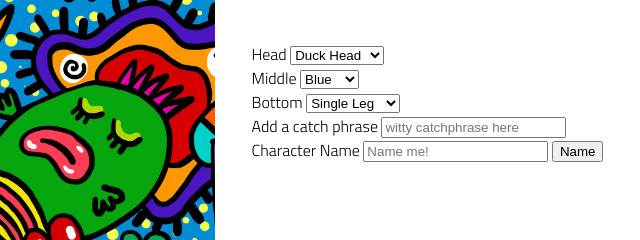
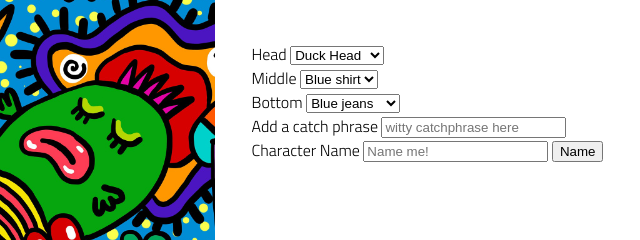
Before and after one commit to belliott15/half-baked-character-design, a plain HTML site: page index.html in a window 1280 px wide. Shown: the part 283-523 px from the top of the page, 0-640 px from the left. Drawn offline with Linux system fonts and the light colour scheme.

Commit message:
completed using array instead of hardcoded options

```diff
--- a/app.js
+++ b/app.js
@@ -120,10 +120,10 @@ function displayName() {
 //stretch goal #2 create arrays for head, middle and bottom
 let headArr = [{ display: 'Duck Head', value: '1' }, { display: 'Bird Head', value: '2' },
     { display: 'Horse Head', value: '3' }, { display: 'Dog Head', value: '4' }];
-// let middleArr = [{ display: 'Blue Middle', value: '1' }, { display: 'Fancy Middle', value: '2' },
-//     { display: 'Red Middle', value: '3' }, { display: 'Pink Middle', value: '4' }];
-// let bottomArr = [{ display: 'Blue pants', value: '1' }, { display: 'White Pants', value: '2' },
-//     { display: 'leg Pants', value: '3' }];
+let middleArr = [{ display: 'Blue shirt', value: 'blue' }, { display: 'Dress', value: 'dress' },
+    { display: 'Red Shirt', value: 'red' }, { display: 'Pink shirt', value: 'pink' }];
+let bottomArr = [{ display: 'Blue jeans', value: 'blue' }, { display: 'White Pants', value: 'white' },
+    { display: 'just a leg', value: 'leg' }];
 
 function createDropdown(){
     for (let head of headArr){
@@ -132,7 +132,18 @@ function createDropdown(){
         option.textContent = head.display;
         option.value = head.value;
     }
-
+    for (let middle of middleArr){
+        const option = document.createElement('option');
+        middleDropdown.append(option);
+        option.textContent = middle.display;
+        option.value = middle.value;
+    }
+    for (let bottom of bottomArr){
+        const option = document.createElement('option');
+        bottomDropdown.append(option);
+        option.textContent = bottom.display;
+        option.value = bottom.value;
+    }
 }
 
 createDropdown();
--- a/index.html
+++ b/index.html
@@ -28,18 +28,18 @@
                 <label>
                     Middle
                     <select id="middle-dropdown">
-                        <option value="blue">Blue</option>
+                        <!-- <option value="blue">Blue</option>
                         <option value="dress">Fancy</option>
                         <option value="pink">Pink</option>
-                        <option value="red">Red</option>
+                        <option value="red">Red</option> -->
                     </select>
                 </label>
                 <label>
                     Bottom
                     <select id="bottom-dropdown">
-                        <option value="leg">Single Leg</option>
+                        <!-- <option value="leg">Single Leg</option>
                         <option value="white">White Pants</option>
-                        <option value="blue">Blue Jeans</option>
+                        <option value="blue">Blue Jeans</option> -->
                     </select>
                 </label>
                 <label>
```
